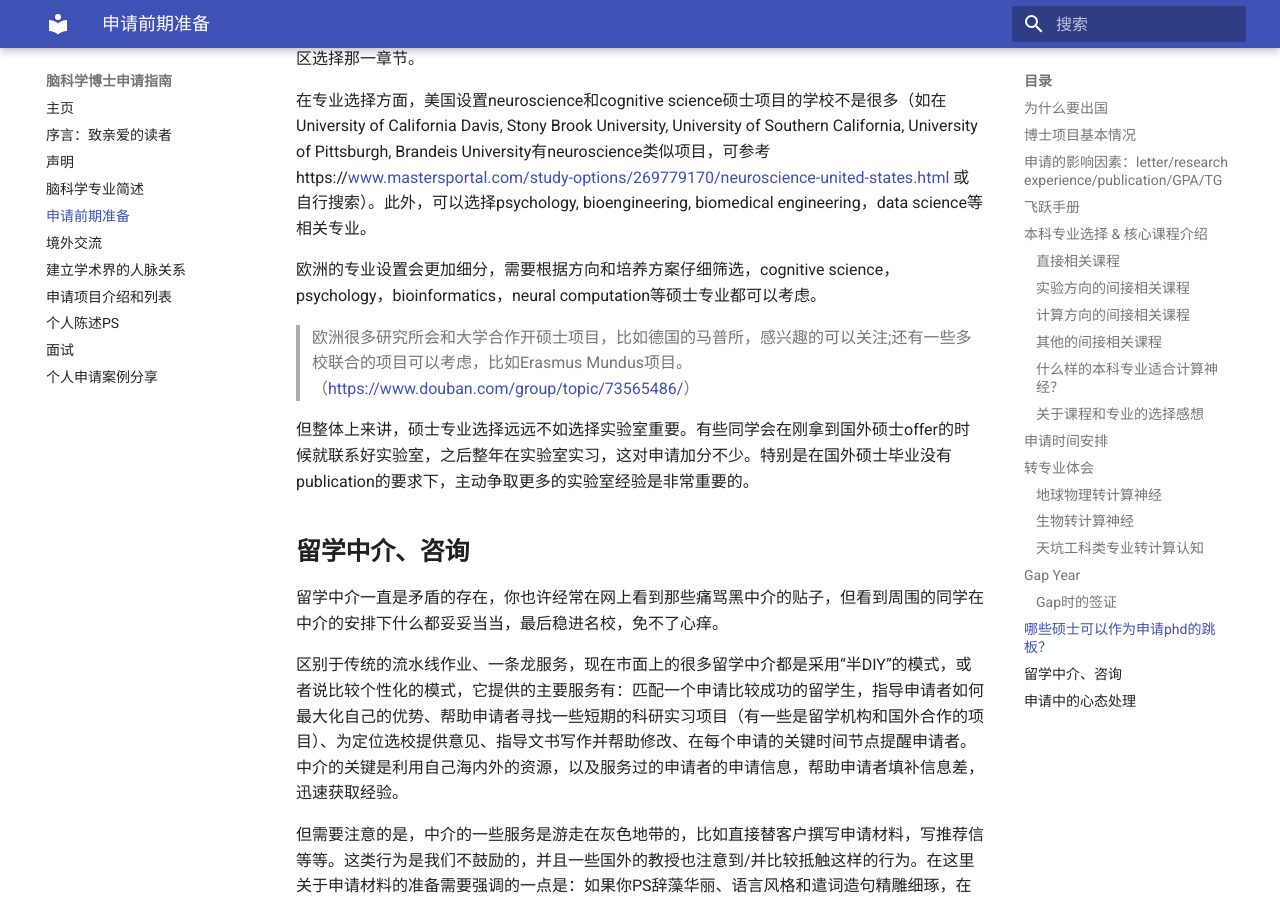
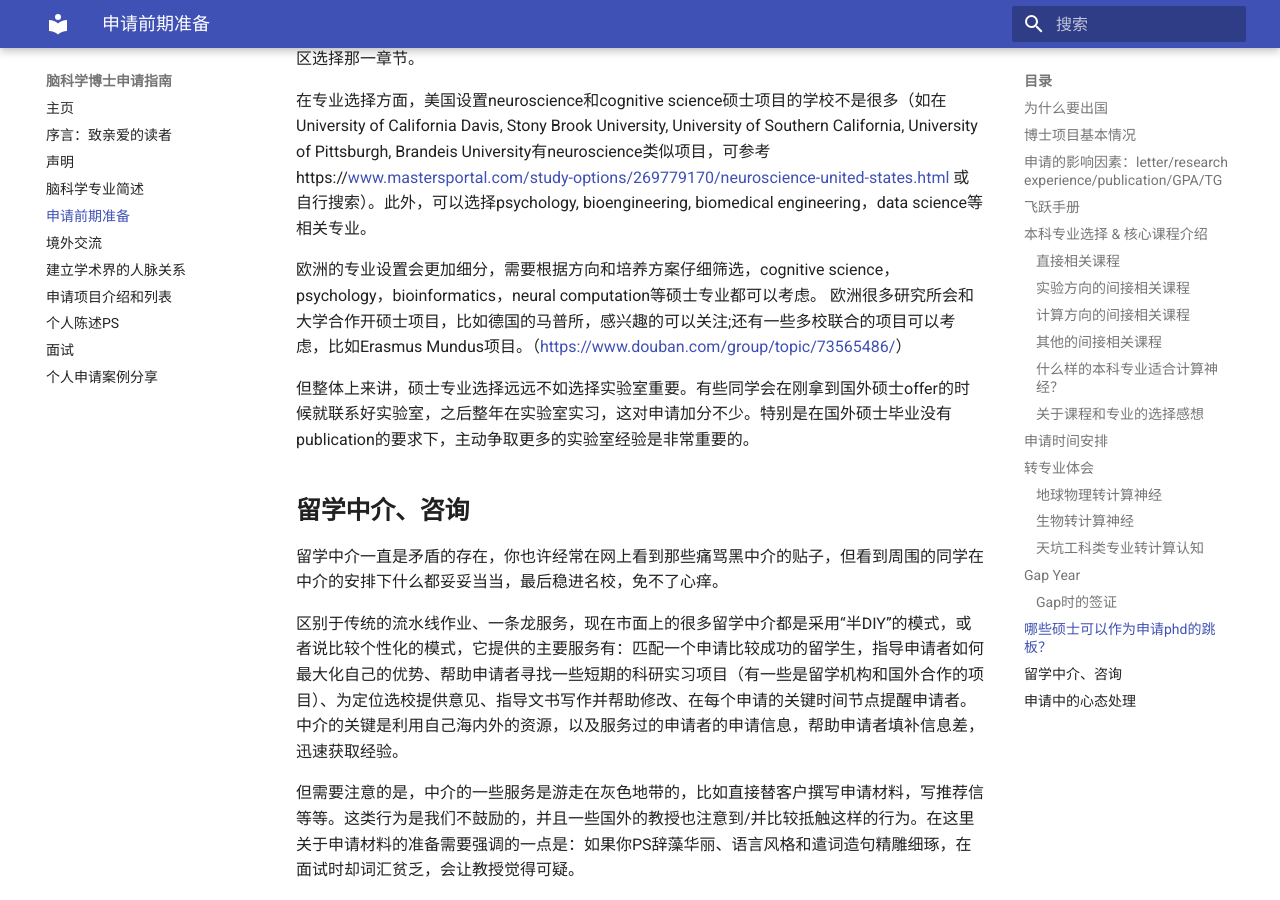
Before and after one commit to BrainPhD-CN/handbook, an MkDocs documentation site: the page built from docs/early-stage.md, in a window 1280 px wide and 900 px high, scrolled down 14245 px. Built offline with MkDocs 1.6.1 and Material for MkDocs 9.7.7, drawn with Linux system fonts in a browser that asks for light colours.

```diff
--- a/docs/early-stage.md
+++ b/docs/early-stage.md
@@ -307,7 +307,7 @@ Gap的唯一缺点可能是有点伤财，因为愿意给这种student RA发工
 在专业选择方面，美国设置neuroscience和cognitive science硕士项目的学校不是很多（如在University of California Davis, Stony Brook University, University of Southern California, University of Pittsburgh, Brandeis University有neuroscience类似项目，可参考https://www.mastersportal.com/study-options/269779170/neuroscience-united-states.html 或自行搜索）。此外，可以选择psychology, bioengineering, biomedical engineering，data science等相关专业。
 
 欧洲的专业设置会更加细分，需要根据方向和培养方案仔细筛选，cognitive science，psychology，bioinformatics，neural computation等硕士专业都可以考虑。
-> 欧洲很多研究所会和大学合作开硕士项目，比如德国的马普所，感兴趣的可以关注;还有一些多校联合的项目可以考虑，比如Erasmus Mundus项目。（https://www.douban.com/group/topic/73565486/）
+欧洲很多研究所会和大学合作开硕士项目，比如德国的马普所，感兴趣的可以关注;还有一些多校联合的项目可以考虑，比如Erasmus Mundus项目。（https://www.douban.com/group/topic/73565486/）
 
 但整体上来讲，硕士专业选择远远不如选择实验室重要。有些同学会在刚拿到国外硕士offer的时候就联系好实验室，之后整年在实验室实习，这对申请加分不少。特别是在国外硕士毕业没有publication的要求下，主动争取更多的实验室经验是非常重要的。
 
```
